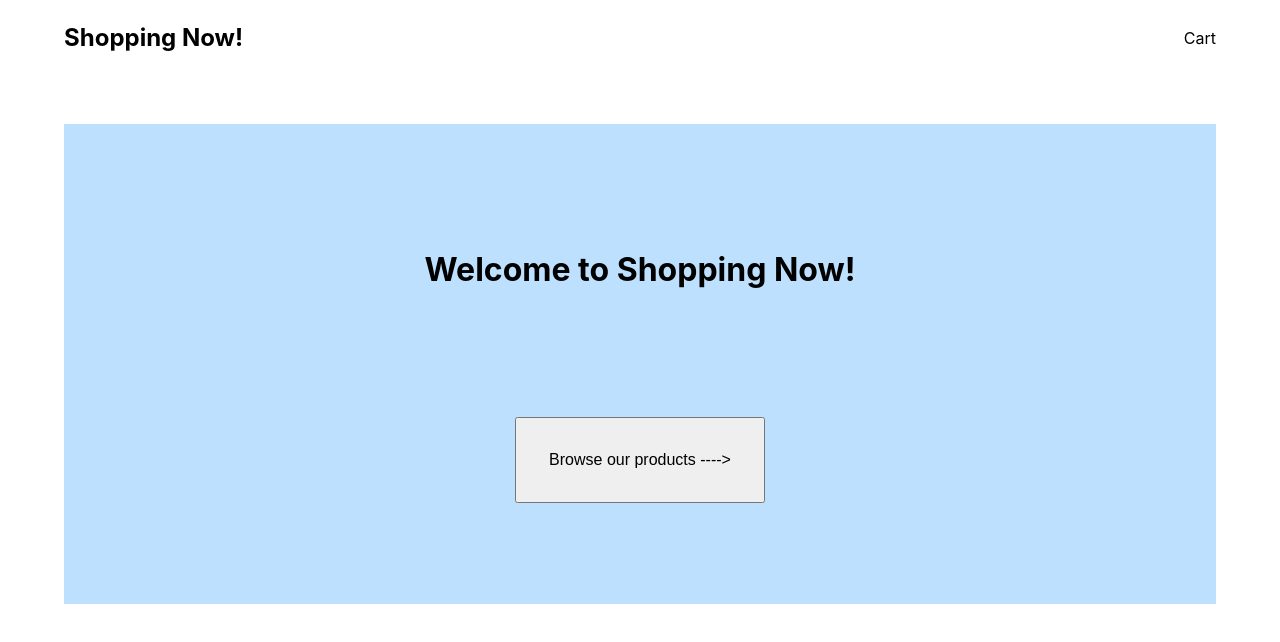
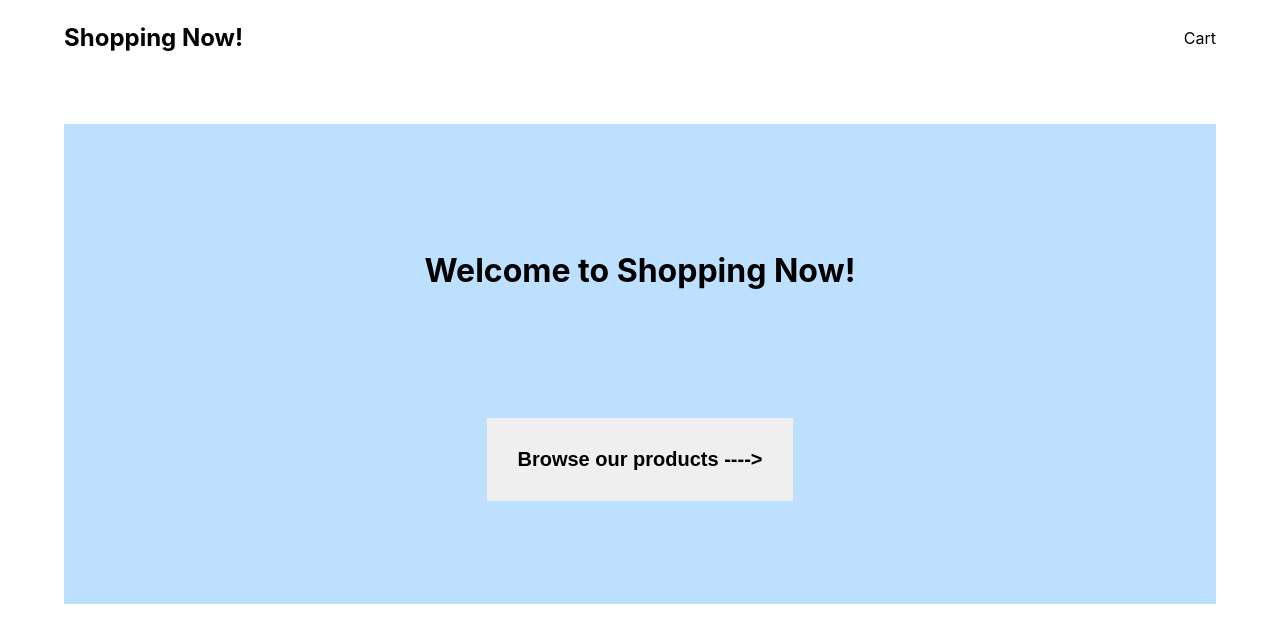
Before and after one commit to Alicebond/shopping-cart, a React (Vite) app: page / in a window 1280 px wide. Shown: the top 642 px of the page. Built offline with nearby package versions, Linux system fonts and the light colour scheme.

Commit message:
Change start button

```diff
--- a/src/index.css
+++ b/src/index.css
@@ -42,9 +42,11 @@ body {
 }
 
 .start-btn {
-  padding: 2em;
+  border: 1px solid #bde0fe;
+  padding: 1.5em;
   cursor: pointer;
-  font-size: 16px;
+  font-size: 20px;
+  font-weight: 600;
 }
 
 img {
```
